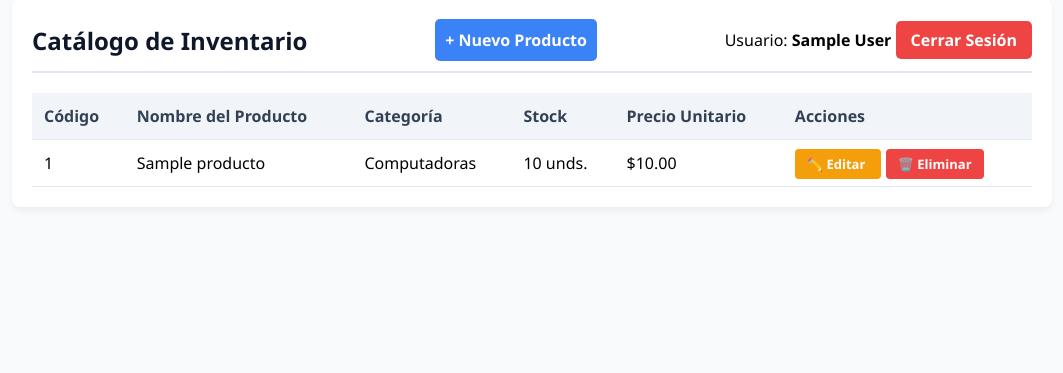
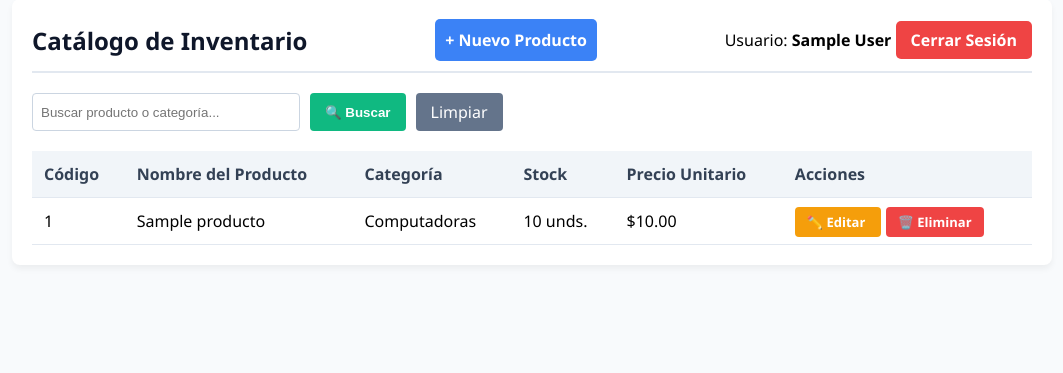
Before and after one commit to 4995403-ops/sistema_iventario_venta, a PHP site: page /inventario.php in a window 1280 px wide. Shown: the part 29-402 px from the top of the page, without its empty margins (108-1171 px from the left). Run offline with PHP 8.4, Linux system fonts and the light colour scheme; the visitor is signed in with stand-in values (Sample User, id 1); data comes from the database, SQL or seed files in the repository; tables that the repository leaves empty hold one stand-in row (values such as "Sample post").

Commit message:
Cierre de Módulo: Agregado buscador en tiempo real usando LIKE y GET

```diff
--- a/inventario.php
+++ b/inventario.php
@@ -9,14 +9,31 @@ if (!isset($_SESSION['user_id'])) {
 // 2. Incluir el puente de conexión a la base de datos
 require_once 'conexion.php';
 
-// 3 y 4. Preparar la consulta SQL relacional
-$sql = "SELECT p.id, p.nombre_producto, c.nombre_categoria, p.stock, p.precio
-        FROM productos p
-        INNER JOIN categorias c ON p.categoria_id = c.id
-        ORDER BY p.id ASC";
+// 1. Verificamos si el usuario envió algo por la barra de búsqueda
+$busqueda = isset($_GET['buscar']) ? $_GET['buscar'] : '';
 
-// ¡AQUÍ ESTÁ LA CORRECCIÓN! Cambiamos $conexion por $conn
-$resultado = $conn->query($sql);
+if ($busqueda != '') {
+    // 2. Si hay búsqueda, preparamos la consulta con LIKE para nombre o categoría
+    $sql = "SELECT p.id, p.nombre_producto, c.nombre_categoria, p.stock, p.precio
+            FROM productos p
+            INNER JOIN categorias c ON p.categoria_id = c.id
+            WHERE p.nombre_producto LIKE ? OR c.nombre_categoria LIKE ?
+            ORDER BY p.id ASC";
+
+    $stmt = $conn->prepare($sql);
+    $param_busqueda = "%" . $busqueda . "%";
+    $stmt->bind_param("ss", $param_busqueda, $param_busqueda);
+    $stmt->execute();
+    $resultado = $stmt->get_result();
+    $stmt->close();
+} else {
+    // 3. Si la barra de búsqueda está vacía, mostramos el inventario normal completo
+    $sql = "SELECT p.id, p.nombre_producto, c.nombre_categoria, p.stock, p.precio
+            FROM productos p
+            INNER JOIN categorias c ON p.categoria_id = c.id
+            ORDER BY p.id ASC";
+    $resultado = $conn->query($sql);
+}
 
 // Cerramos la etiqueta PHP antes del HTML:
 ?>
@@ -101,7 +118,7 @@ $resultado = $conn->query($sql);
             background-color: #b91c1c;
         }
 
-        /* NUEVO: Estilo para el botón de editar */
+        /* Estilo para el botón de editar */
         .btn-editar {
             background-color: #f59e0b;
             color: white;
@@ -114,6 +131,36 @@ $resultado = $conn->query($sql);
         }
         .btn-editar:hover {
             background-color: #d97706;
+        }
+
+        /* NUEVO: Estilo para la barra de búsqueda */
+        .busqueda-container {
+            display: flex;
+            justify-content: space-between;
+            align-items: center;
+            margin-bottom: 20px;
+        }
+        .buscador input[type="text"] {
+            padding: 8px;
+            border: 1px solid #cbd5e1;
+            border-radius: 4px;
+            width: 250px;
+        }
+        .btn-buscar {
+            background: #10b981;
+            color: white;
+            border: none;
+            padding: 8px 15px;
+            border-radius: 4px;
+            cursor: pointer;
+            font-weight: bold;
+        }
+        .btn-limpiar {
+            background: #64748b;
+            color: white;
+            padding: 8px 15px;
+            text-decoration: none;
+            border-radius: 4px;
         }
     </style>
 </head>
@@ -129,6 +176,16 @@ $resultado = $conn->query($sql);
             <span>Usuario: <strong><?php echo $_SESSION['nombre']; ?></strong></span>
             <a href="logout.php" class="btn-salir">Cerrar Sesión</a>
         </div>
+    </div>
+
+    <!-- NUEVO: Barra de Búsqueda -->
+    <div class="busqueda-container">
+        <form method="GET" class="buscador" style="display: flex; gap: 10px;">
+            <input type="text" name="buscar" placeholder="Buscar producto o categoría..."
+                   value="<?php echo isset($_GET['buscar']) ? $_GET['buscar'] : ''; ?>">
+            <button type="submit" class="btn-buscar">🔍 Buscar</button>
+            <a href="inventario.php" class="btn-limpiar">Limpiar</a>
+        </form>
     </div>
 
     <table>
@@ -173,7 +230,10 @@ $resultado = $conn->query($sql);
         } else {
             ?>
             <tr>
-                <td colspan="6" style="text-align:center;">No hay productos registrados en el sistema.</td> </tr>
+                <td colspan="6" style="text-align:center;">
+                    <?php echo ($busqueda != '') ? "No se encontraron productos que coincidan con \"$busqueda\"." : "No hay productos registrados en el sistema."; ?>
+                </td>
+            </tr>
             <?php
         }
         ?>
```
